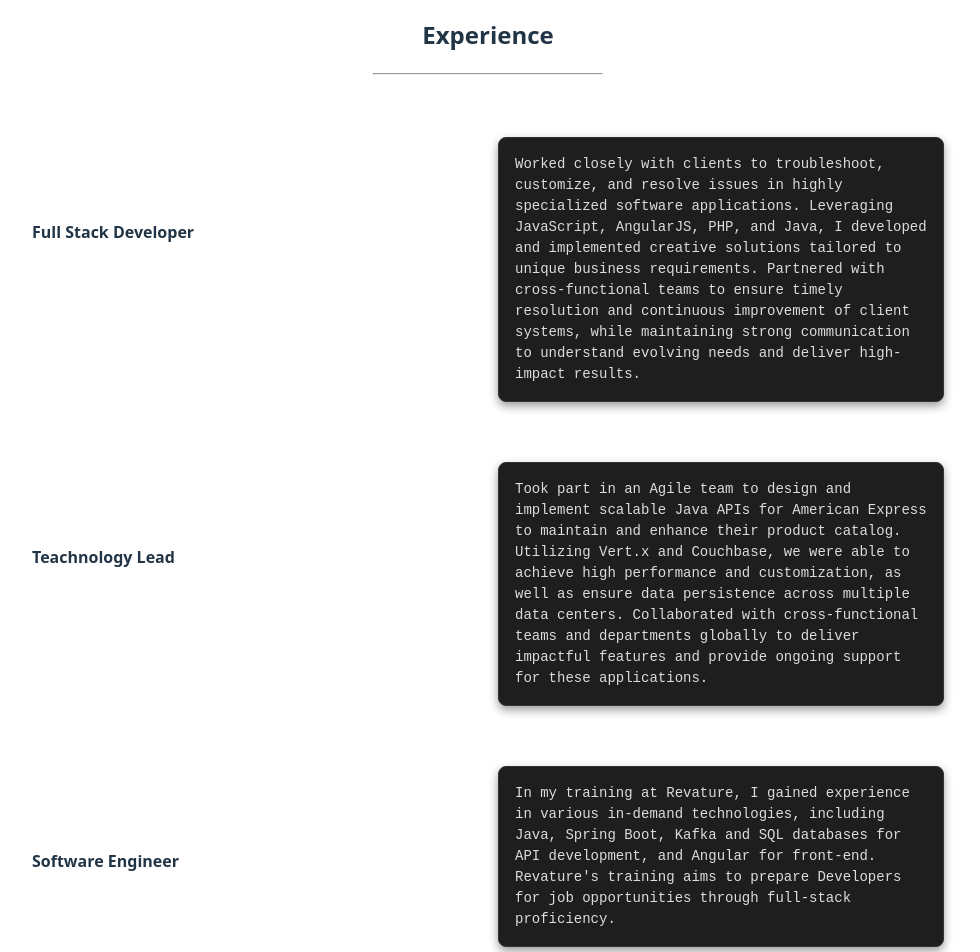
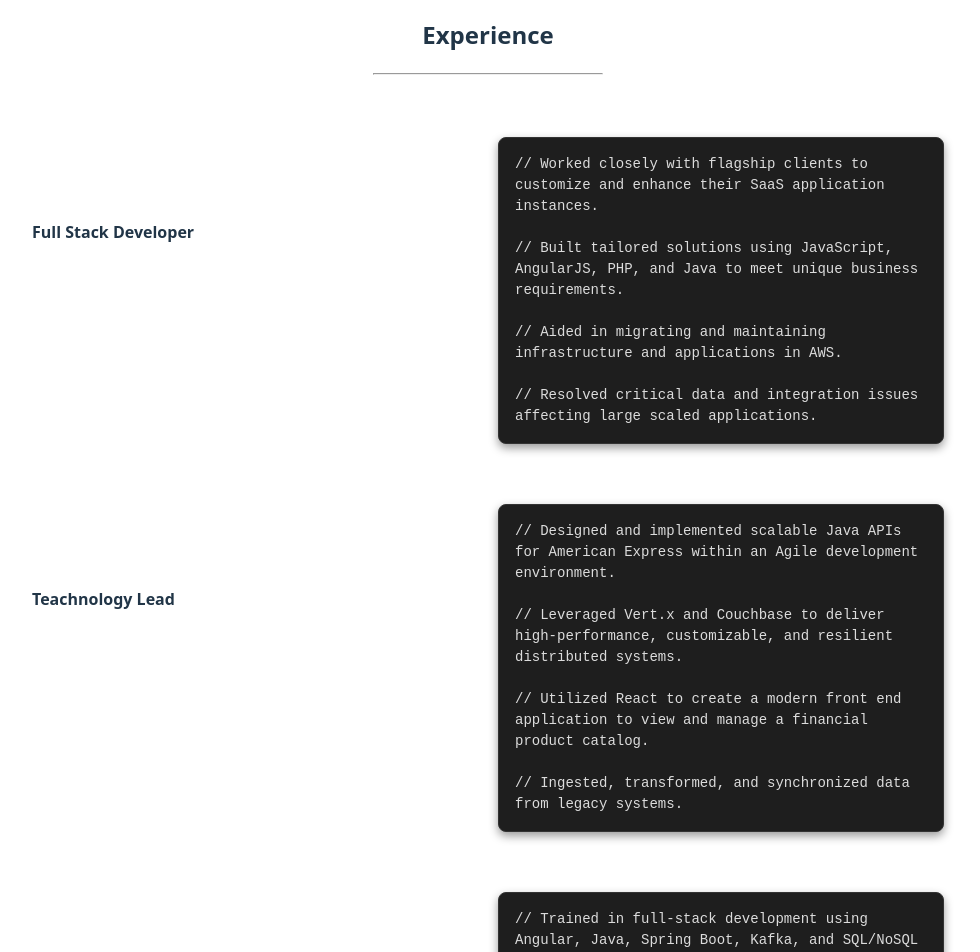
Before and after one commit to james-kempf/resume-site, a React (Vite) app: page / in a window 1280 px wide. Shown: the part 620-1572 px from the top of the page, without its empty margins (152-1132 px from the left). Built offline with nearby package versions, Linux system fonts and the light colour scheme.

Commit message:
update description formatting

```diff
--- a/src/Entry.jsx
+++ b/src/Entry.jsx
@@ -12,7 +12,10 @@ function Entry({ entry }) {
             <p>{entry.date}</p>
           </div>
           <div className='column right'>
-            <p className='code-box'>{entry.description}</p>
+                <p className='code-box'>{
+                  entry.points ? entry.points.map((point) => "// " + point).join('\n\n') :
+                  "/*\n" + entry.description + "\n*/"
+                }</p>
           </div>
         </div>
       </li>
--- a/src/data/sections.json
+++ b/src/data/sections.json
@@ -8,7 +8,13 @@
                 "image": "/images/thentia.svg",
                 "subtitle": "Full Stack Developer",
                 "date": "February 2023 - October 2025",
-                "description": "Worked closely with clients to troubleshoot, customize, and resolve issues in highly specialized software applications. Leveraging JavaScript, AngularJS, PHP, and Java, I developed and implemented creative solutions tailored to unique business requirements. Partnered with cross-functional teams to ensure timely resolution and continuous improvement of client systems, while maintaining strong communication to understand evolving needs and deliver high-impact results."
+                "description": "Worked closely with flagship clients to customize and enhance their SaaS application instances. Leveraging JavaScript, AngularJS, PHP, and Java, I developed and implemented creative solutions tailored to unique business requirements. Partnered with cross-functional teams to ensure timely resolution and continuous improvement of client systems, while maintaining strong communication to understand evolving needs and deliver high-impact results.",
+                "points": [
+                    "Worked closely with flagship clients to customize and enhance their SaaS application instances.",
+                    "Built tailored solutions using JavaScript, AngularJS, PHP, and Java to meet unique business requirements.",
+                    "Aided in migrating and maintaining infrastructure and applications in AWS.",
+                    "Resolved critical data and integration issues affecting large scaled applications."
+                ]
             },
             {
                 "name": "Infosys",
@@ -16,7 +22,13 @@
                 "image": "/images/infosys.svg",
                 "subtitle": "Teachnology Lead",
                 "date": "June 2018 - February 2023",
-                "description": "Took part in an Agile team to design and implement scalable Java APIs for American Express to maintain and enhance their product catalog. Utilizing Vert.x and Couchbase, we were able to achieve high performance and customization, as well as ensure data persistence across multiple data centers. Collaborated with cross-functional teams and departments globally to deliver impactful features and provide ongoing support for these applications."
+                "description": "Took part in an Agile team to design and implement scalable Java APIs for American Express to maintain and enhance their product catalog. Utilizing Vert.x and Couchbase, we were able to achieve high performance and customization, as well as ensure data persistence across multiple data centers. Collaborated with cross-functional teams and departments globally to deliver impactful features and provide ongoing support for these applications.",
+                "points": [
+                    "Designed and implemented scalable Java APIs for American Express within an Agile development environment.",
+                    "Leveraged Vert.x and Couchbase to deliver high-performance, customizable, and resilient distributed systems.",
+                    "Utilized React to create a modern front end application to view and manage a financial product catalog.",
+                    "Ingested, transformed, and synchronized data from legacy systems."
+                ]
             },
             {
                 "name": "Revature",
@@ -24,7 +36,13 @@
                 "image": "/images/revature.png",
                 "subtitle": "Software Engineer",
                 "date": "February 2018 - June 2023",
-                "description": "In my training at Revature, I gained experience in various in-demand technologies, including Java, Spring Boot, Kafka and SQL databases for API development, and Angular for front-end. Revature's training aims to prepare Developers for job opportunities through full-stack proficiency."
+                "description": "In my training at Revature, I gained experience in various in-demand technologies, including Java, Spring Boot, Kafka and SQL databases for API development, and Angular for front-end. Revature's training aims to prepare Developers for job opportunities through full-stack proficiency.",
+                "points": [
+                    "Trained in full-stack development using Angular, Java, Spring Boot, Kafka, and SQL/NoSQL databases.",
+                    "Built hands-on projects emphasizing microservice API development and modern front-end patterns.",
+                    "Developed strong problem-solving and software engineering fundamentals through accelerated learning.",
+                    "Recognized as top developer in the cohort for delivering high-quality code and technical leadership."
+                ]
             }
         ]
     },
```
